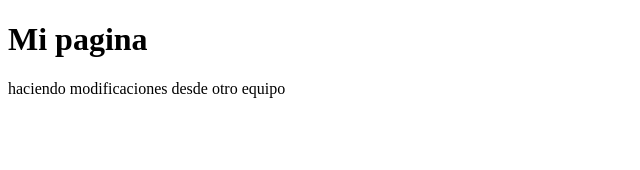
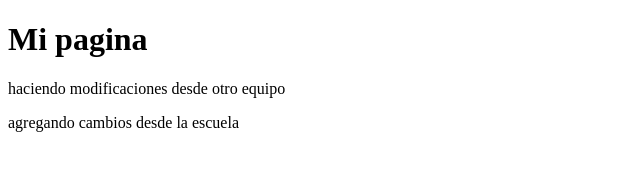
Before and after one commit to shirley-startary/ejercicio-prueba, a plain HTML site: page index.html in a window 1280 px wide. Shown: the whole page, without its empty margins (0-640 px from the left). Drawn offline with Linux system fonts and the light colour scheme.

Commit message:
agregando cambios en la escuela

```diff
--- a/index.html
+++ b/index.html
@@ -8,5 +8,9 @@
     <h1>Mi pagina</h1>
     <p>haciendo modificaciones desde otro equipo</p>
 
+    <div>
+      <p>agregando cambios desde la escuela</p>
+    </div>
+
   </body>
 </html>
```
